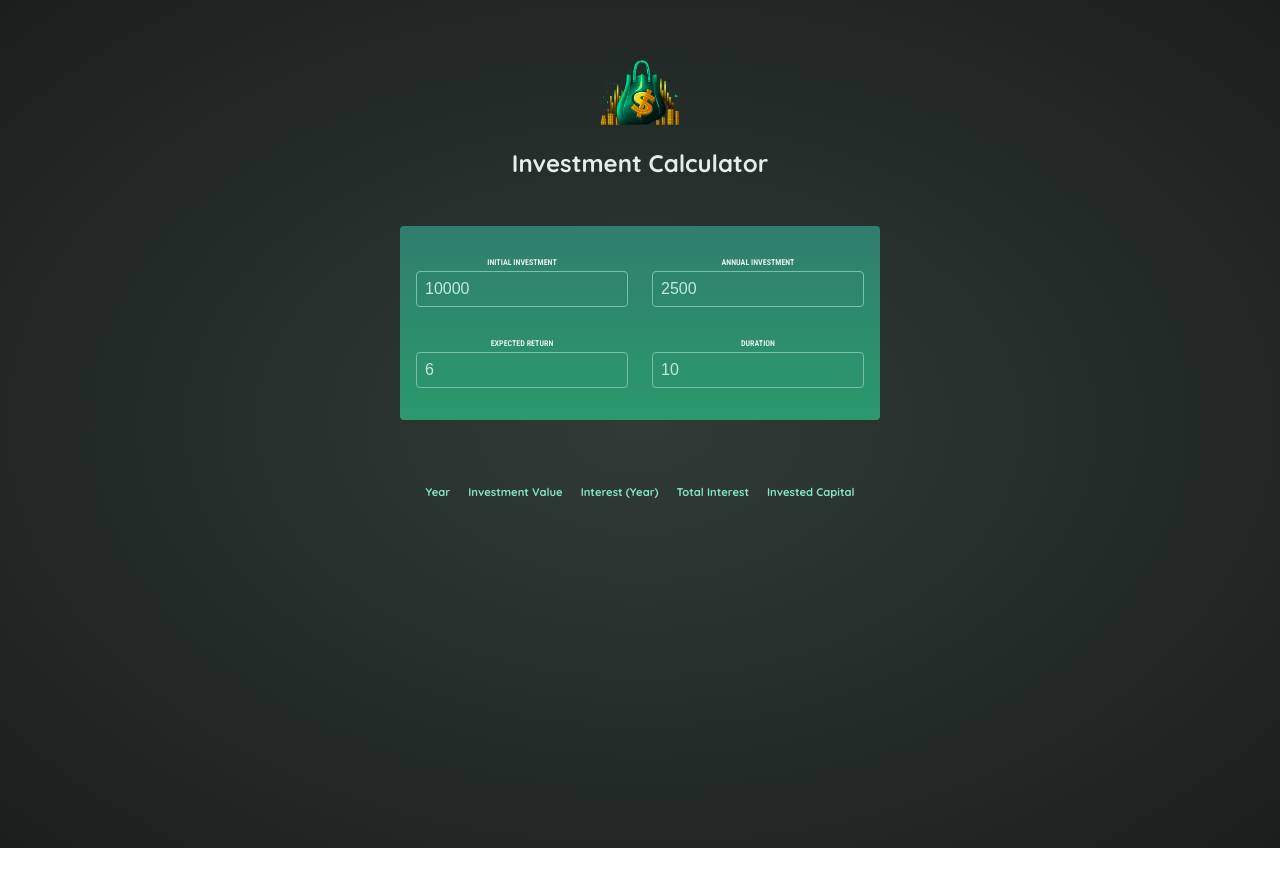
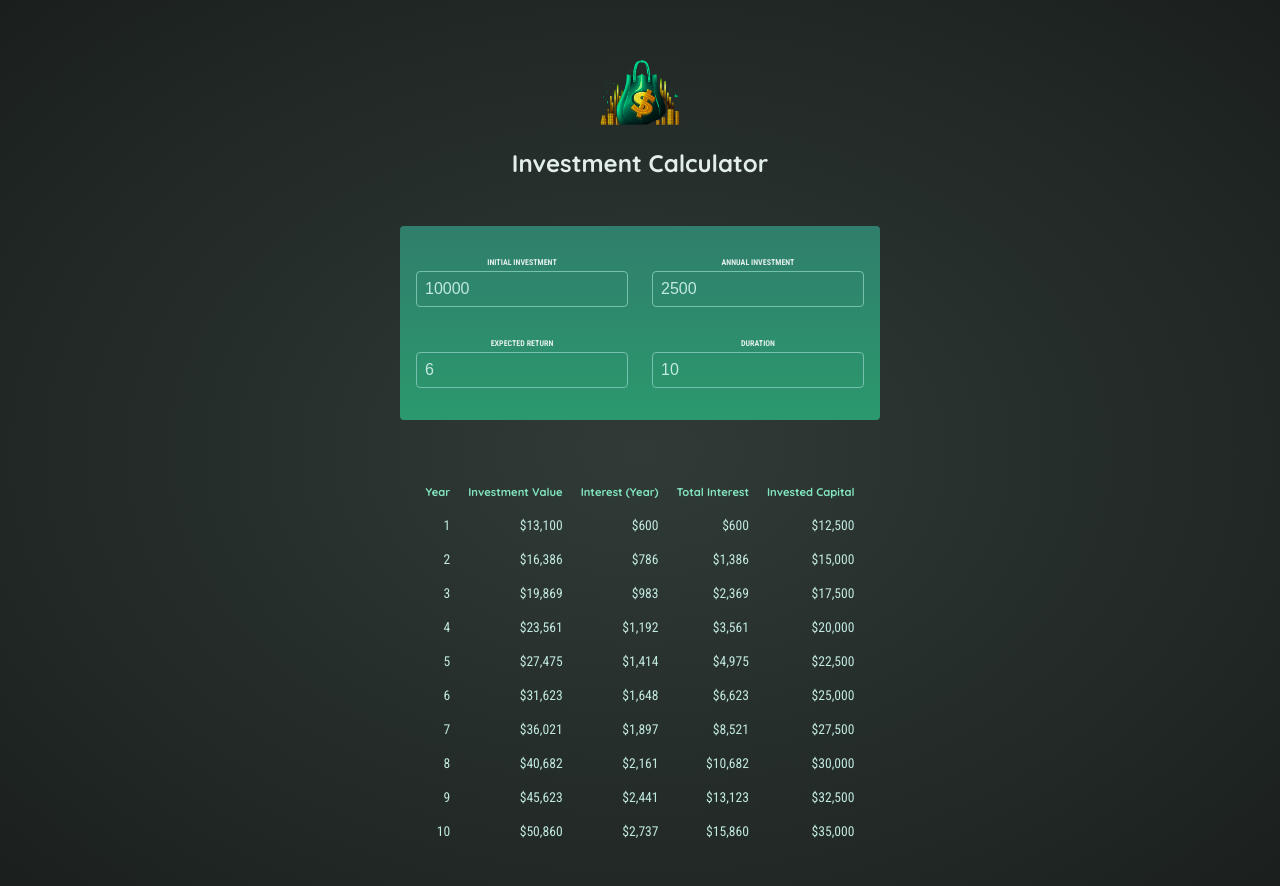
Before and after one commit to wmohammad83/react-investment-calculator, a React (Vite) app: page / in a window 1280 px wide. Shown: the top 886 px of the page. Before the commit the page ends 848 px from the top, so only its background shows below. Built offline with nearby package versions, Linux system fonts and the light colour scheme.

Commit message:
Outputting Results in a List & Deriving More Values

```diff
--- a/src/App.jsx
+++ b/src/App.jsx
@@ -1,15 +1,32 @@
-import Header from "./components/Header/Header"
-import UserInput from "./components/UserInput/UserInput"
-import Result from "./components/Result/Result"
+import { useState } from "react";
+import Header from "./components/Header/Header";
+import UserInput from "./components/UserInput/UserInput";
+import Result from "./components/Result/Result";
 
 function App() {
+  const [userInput, setUserInput] = useState({
+    initialInvestment: 10000,
+    annualInvestment: 2500,
+    expectedReturn: 6,
+    duration: 10,
+  });
+
+  function handleChange(inputIdentifier, newValue) {
+    setUserInput((prevState) => {
+      return {
+        ...prevState,
+        [inputIdentifier]: +newValue,
+      };
+    });
+  }
+
   return (
     <>
-    <Header />
-    <UserInput />
-    <Result />
+      <Header />
+      <UserInput userInput={userInput} onChange={handleChange} />
+      <Result input={userInput} />
     </>
-  )
+  );
 }
 
-export default App
+export default App;
--- a/src/components/Result/Result.jsx
+++ b/src/components/Result/Result.jsx
@@ -1,7 +1,12 @@
-export default function Result() {
+import { calculateInvestmentResults, formatter } from "../../util/investment.js";
+
+export default function Result({input}) {
+
+    const resultsData = calculateInvestmentResults(input)
+    const initialInvestment = resultsData[0].valueEndOfYear - resultsData[0].interest - resultsData[0].annualInvestment
+
     return (
-        <div className="center">
-           <table id="result">
+        <table id="result">
             <thead>
                 <tr>
                     <th>Year</th>
@@ -12,9 +17,20 @@
                 </tr>
             </thead>
             <tbody>
+                {resultsData.map(yearData => {
 
+                    const totalInterest = yearData.valueEndOfYear - yearData.annualInvestment * yearData.year - initialInvestment
+                    const totalAmountInvested = yearData.valueEndOfYear - totalInterest
+
+                    return <tr key={yearData.year}>
+                        <td>{yearData.year}</td>
+                        <td>{formatter.format(yearData.valueEndOfYear)}</td>
+                        <td>{formatter.format(yearData.interest)}</td>
+                        <td>{formatter.format(totalInterest)}</td>
+                        <td>{formatter.format(totalAmountInvested)}</td>
+                    </tr>
+                })}
             </tbody>
-           </table>
-        </div>
+        </table>
     )
 }
--- a/src/components/UserInput/UserInput.jsx
+++ b/src/components/UserInput/UserInput.jsx
@@ -1,21 +1,7 @@
-import { useState } from "react";
+export default function UserInput({ onChange, userInput}) {
 
-export default function UserInput() {
-  const [userInput, setUserInput] = useState({
-    initialInvestment: 10000,
-    annualInvestment: 2500,
-    expectedReturn: 6,
-    duration: 10,
-  });
 
-  function handleChange(inputIdentifier, newValue) {
-    setUserInput((prevState) => {
-      return {
-        ...prevState,
-        [inputIdentifier]: newValue,
-      };
-    });
-  }
+
 
   return (
     <section id="user-input" className="center">
@@ -27,7 +13,7 @@
             required
             value={userInput.initialInvestment}
             onChange={(event) =>
-              handleChange("initialInvestment", event.target.value)
+              onChange("initialInvestment", event.target.value)
             }
           />
         </p>
@@ -38,7 +24,7 @@
             required
             value={userInput.annualInvestment}
             onChange={(event) =>
-              handleChange("annualInvestment", event.target.value)
+              onChange("annualInvestment", event.target.value)
             }
           />
         </p>
@@ -51,7 +37,7 @@
             required
             value={userInput.expectedReturn}
             onChange={(event) =>
-              handleChange("expectedReturn", event.target.value)
+              onChange("expectedReturn", event.target.value)
             }
           />
         </p>
@@ -61,7 +47,7 @@
             type="number"
             required
             value={userInput.duration}
-            onChange={(event) => handleChange("duration", event.target.value)}
+            onChange={(event) => onChange("duration", event.target.value)}
           />
         </p>
       </div>
```
